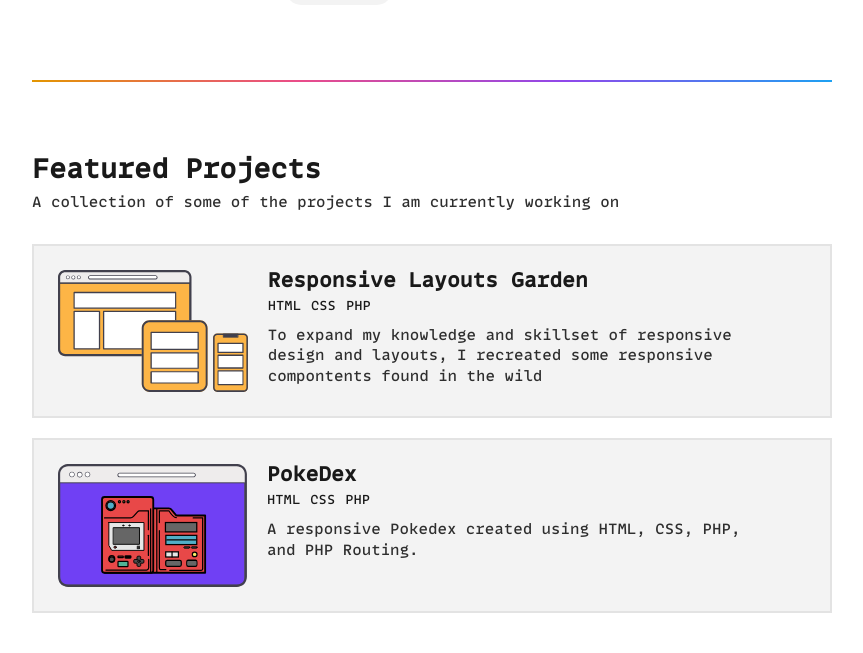
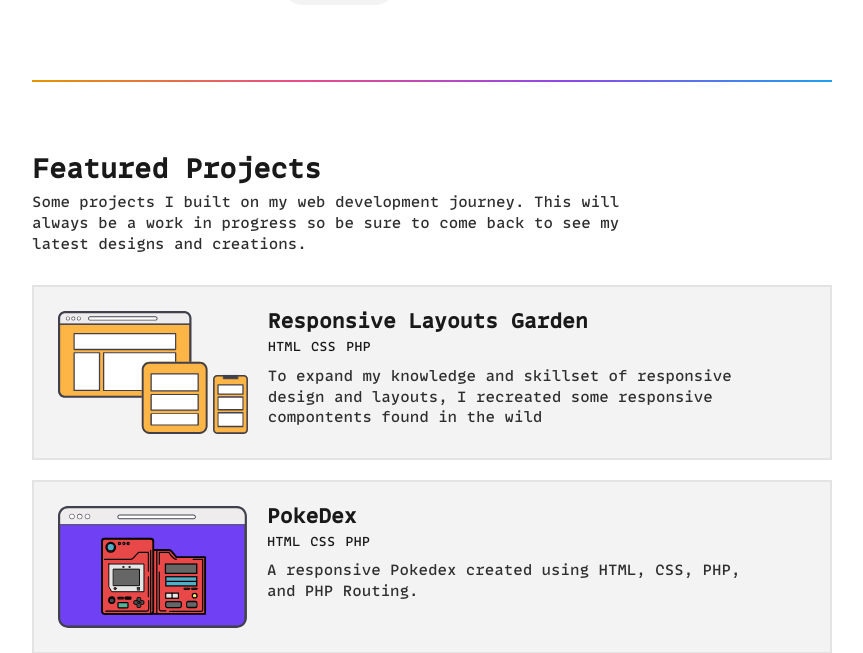
Before and after one commit to alex-vong/alex-online, a PHP site: page / in a window 1280 px wide. Shown: the part 553-1206 px from the top of the page, without its empty margins (208-1071 px from the left). Run offline with PHP 8.4, Linux system fonts and the light colour scheme; some libraries are stand-ins or nearby versions.

Commit message:
Updated projects intro text

```diff
--- a/modules/wh-projects.php
+++ b/modules/wh-projects.php
@@ -4,7 +4,7 @@
 	Featured Projects
 </h2>
  <p class="body-copy">
- 	A collection of some of the projects I am currently working on
+ 	Some projects I built on my web development journey. This will always be a work in progress so be sure to come back to see my latest designs and creations.
 </p>
 
 
```
